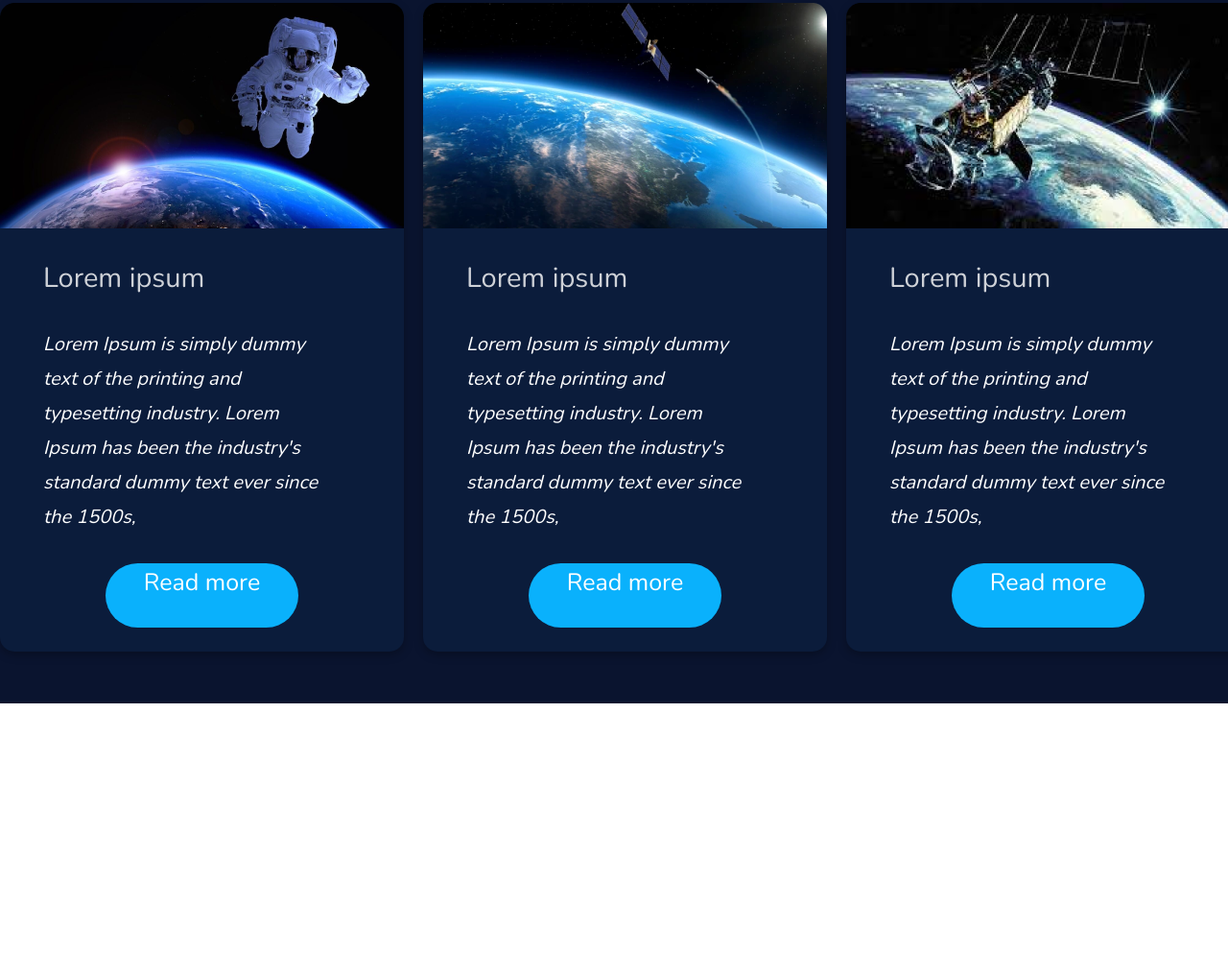
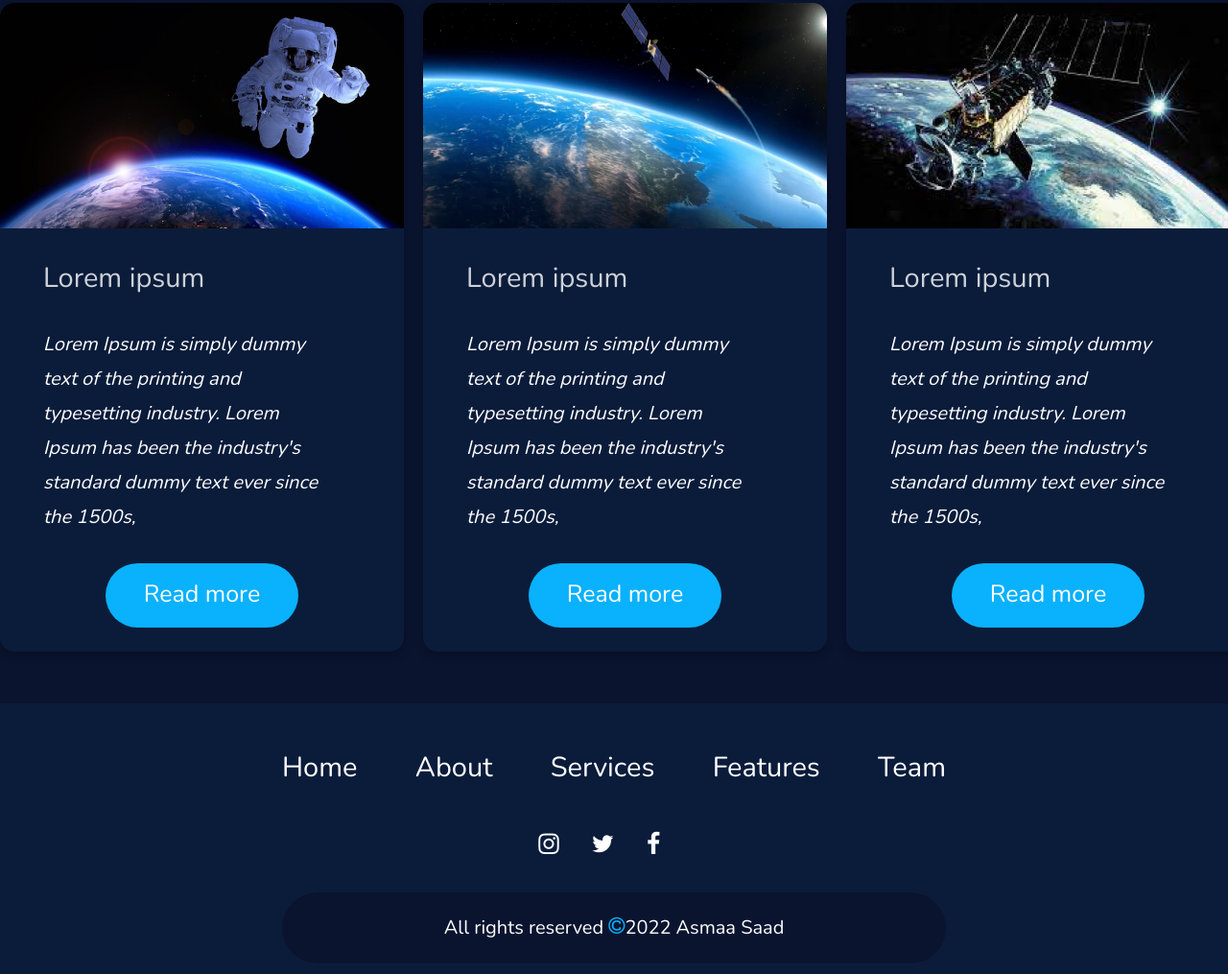
Before and after one commit to RashadNovruzov/space-concept-landing-page, a plain HTML site: page index.html in a window 1280 px wide. Shown: the part 2901-3916 px from the top of the page at 96% size. Before the commit the page ends 3634 px from the top, so only its background shows below. Drawn offline with nearby package versions, Linux system fonts and the light colour scheme; files whose address does not match are found by name.

Commit message:
footer is ready

```diff
--- a/css/style.css
+++ b/css/style.css
@@ -339,6 +339,7 @@ body{
 	padding-top: 140px;
 	min-height: 1032px;
 	background-color: #0A142F;
+	padding-bottom: 40px;
 }
 
 .blog__row{
@@ -386,7 +387,83 @@ body{
 	font-size: 25px;
 	outline: none;
 	border: none;
-	padding: 10px 40px;
+	padding: 22px 40px;
+}
+
+/* ================== Footer =============== */
+
+.footer{
+	padding-bottom: 50px;
+	padding-top: 45px;
+	min-height: 284px;
+	background-color: #0B1C3B;
+}
+
+.footer__container{
+	background-color:#0B1C3B ;
+}
+
+.footer-icons,
+.footer__menu,
+.copyright{
+	margin: 0 auto;
+}
+.icon{
+	margin-right: 30px;
+	font-size: 25px;
+	color: white;
+}
+.instagram:before{
+	content: "\f09a";
+	font-family: 'icomoon';
+}
+
+.copyright{
+	text-align: center;
+	padding: 15px;
+	max-width: 692px;
+	font-weight: 300;
+	font-size: 20px;
+	line-height: 44px;
+	color: #FFFFFF;
+	background-color: #0A142F;
+	border-radius: 50px;
+}
+
+.facebook:before{
+	content: "\f16d";
+	font-family: 'icomoon';
+}
+
+.twitter:before{
+	content: "\f099";
+	font-family: 'icomoon';
+}
+
+.footer-icons{
+	text-align: center;
+	margin-bottom: 35px;
+}
+
+.footer__menu{
+	flex: 0 1 633px;
+	display: flex;
+	justify-content: space-between;
+	max-width: 692px;
+	margin-bottom: 45px;
+}
+
+.footer__menu__item{
+	font-size: 29px;
+	line-height: 44px;
+	color: #FFFFFF;
+	transition: 0.2s all;
+}
+
+.icon-copy:before{
+	color: #0AB1FC;
+	content: "\f1f9";
+	font-family: 'icomoon';
 }
 
 @media (max-width: 1272px){
@@ -427,6 +504,7 @@ body{
 	}
 }
 @media (max-width: 991px){
+
 	.header__container{
 		max-width: 768px;
 	}
@@ -459,6 +537,8 @@ body{
 		display: block;
 		color: #0AB1FC;
 	}
+
+
 
 }
 
@@ -564,6 +644,17 @@ body{
 	}
 }
 
+@media (max-width: 576px){
+	.footer__menu{
+		flex-direction: column;
+		align-items: center;
+	}
+
+	.copyright{
+		font-size: 15px;
+	}
+}
+
 @media (max-width: 416px){
 	.header__logo{
 		display: none;
--- a/index.html
+++ b/index.html
@@ -157,7 +157,25 @@
 				</div>
 			</section>
 		</main>
-		<footer class="footer"></footer>
+		<footer class="footer">
+			<div class="footer__container">
+				<nav class="footer__menu ">
+					<a href="#" class="footer__menu__item">Home</a>
+					<a href="#" class="footer__menu__item">About</a>
+					<a href="#" class="footer__menu__item">Services</a>
+					<a href="#" class="footer__menu__item">Features</a>
+					<a href="#" class="footer__menu__item">Team</a>
+				</nav>
+				<div class="footer-icons">
+					<a href="#" class="icon facebook"></a>
+					<a href="#" class="icon twitter"></a>
+					<a href="#" class="icon instagram"></a>
+				</div>
+				<div class="copyright">
+					All rights reserved <span class="icon-copy"></span>2022  Asmaa Saad
+				</div>
+			</div>
+		</footer>
 	</div>
 
 
```
